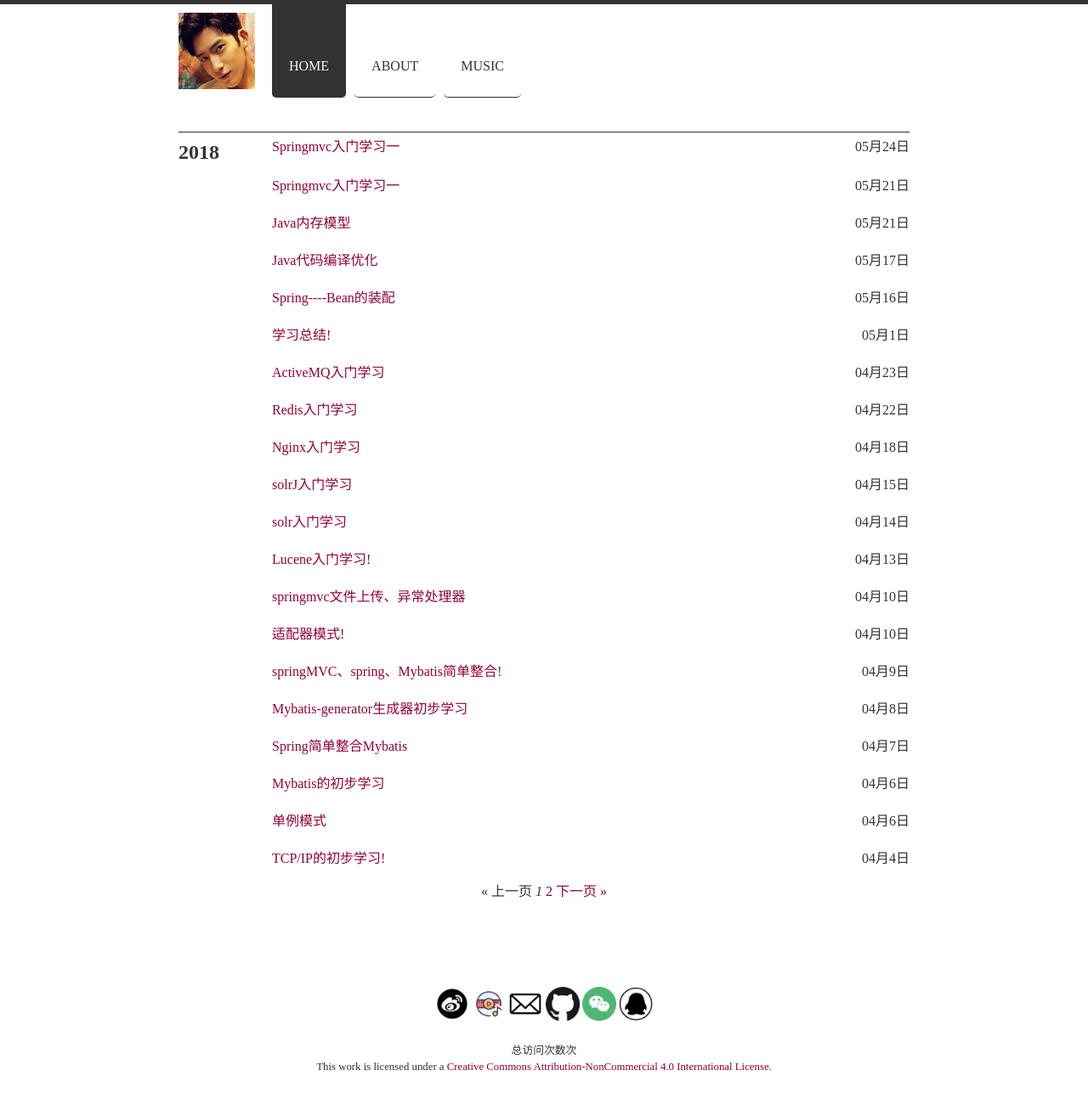
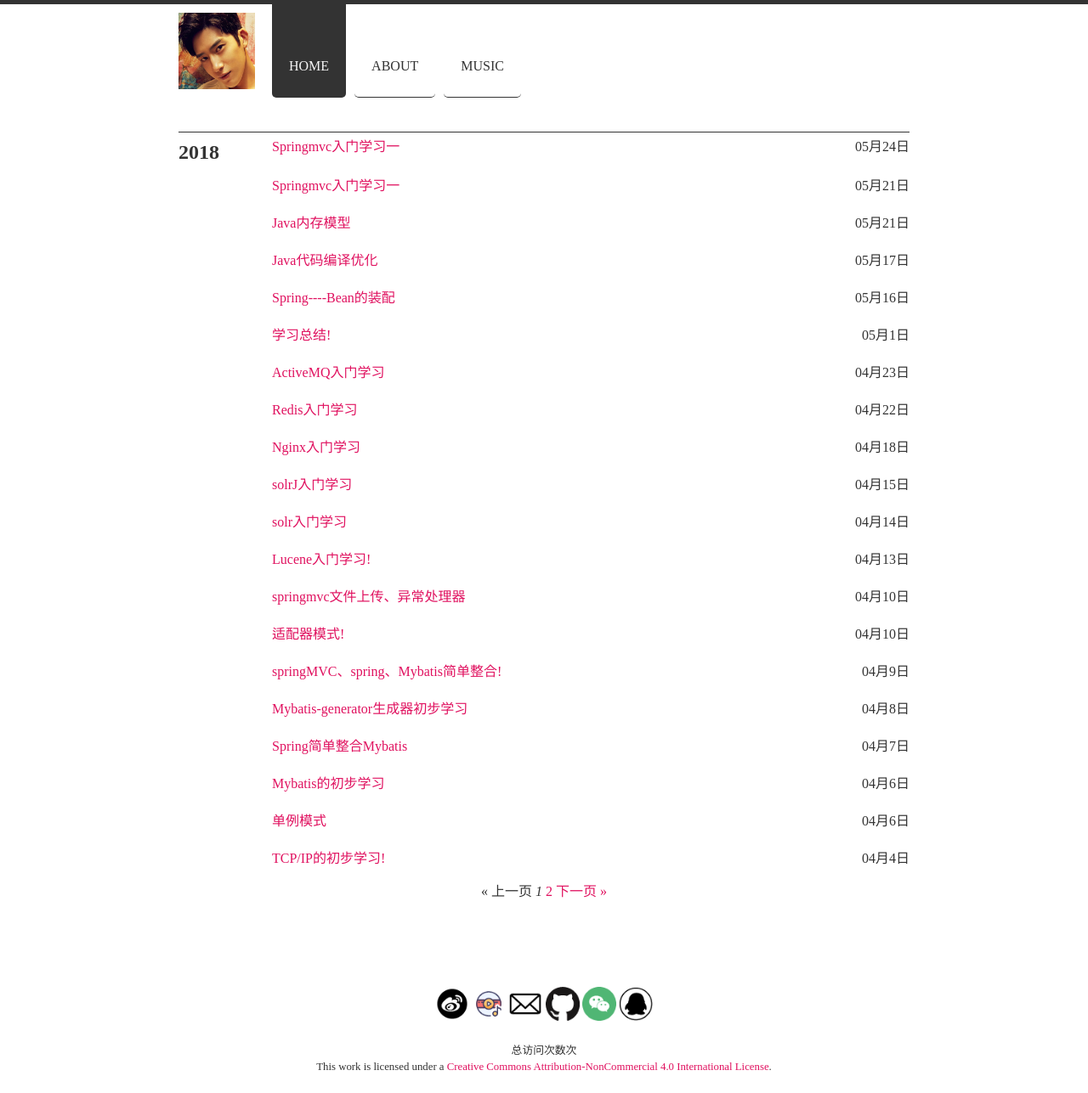
Before and after one commit to ruanwenjun/ruanwenjun.github.io, a Jekyll site: the page built from index.html, in a window 1280 px wide. Shown: the whole page at 85% size. Built offline with Jekyll 4.4.1, drawn with Linux system fonts in a browser that asks for light colours; nearby versions of some CDN libraries; the list of posts is cut into pages by our own code; comment, search, counter and statistics services are not loaded.

Commit message:
change color

```diff
--- a/assets/css/main.css
+++ b/assets/css/main.css
@@ -134,7 +134,7 @@ dd {
 }
 
 .avocado a {
-  color: #930036;
+  color: #e0115f;
 }
 
 .avocado a:hover {
```
